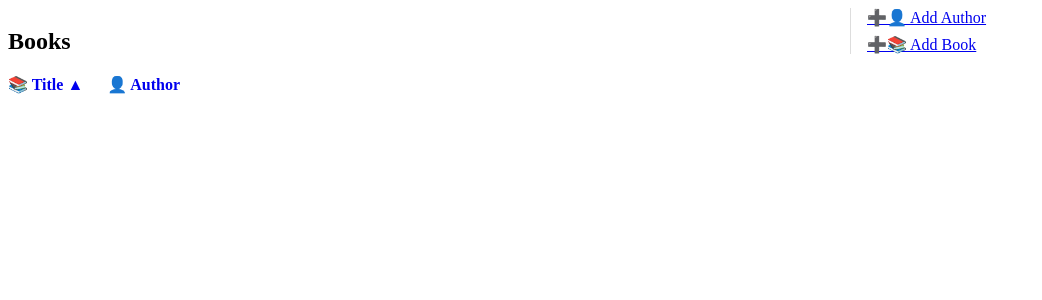
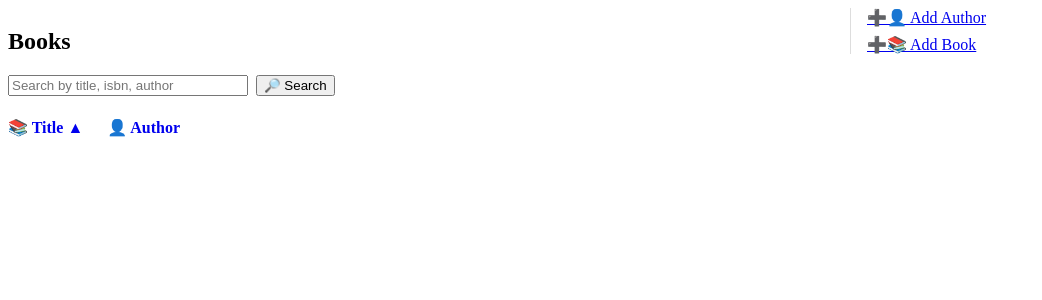
Before and after one commit to Oleguzik/BookAlchemy, a Flask app: page / in a window 1280 px wide. Shown: the top 300 px of the page, without its empty margins (0-1042 px from the left). Run offline with Flask 3, Linux system fonts and the light colour scheme.

Commit message:
Merge search forms, implement keyword search, preserve query in add forms

```diff
--- a/app.py
+++ b/app.py
@@ -4,6 +4,7 @@
 
 from data_models import db, Author, Book
 from datetime import datetime
+from sqlalchemy import or_
 
 
 # Create Flask application instance
@@ -26,24 +27,42 @@
 	# Query all books and pass to the template. The Book model includes a
 	# relationship to Author so we can access book.author.name directly.
 	# Allow sorting through query parameters: sort=title|author and order=asc|desc
+	# Also support keyword search via `q` query param (search title, isbn, author name)
+	q = request.args.get('q', '').strip()
 	sort_by = request.args.get('sort', 'title')
 	order = request.args.get('order', 'asc')
 
+	# Build the base query
+	query = Book.query
+
+	# If a search term is provided, filter books by title, isbn, or author name
+	if q:
+		# join Author so we can search against author.name as well
+		query = query.join(Author).filter(
+			or_(Book.title.ilike(f"%{q}%"), Book.isbn.ilike(f"%{q}%"), Author.name.ilike(f"%{q}%"))
+		)
+
+	# Apply ordering after filtering
 	if sort_by == 'author':
 		# join Author and order by author's name
+		query = query.join(Author)
 		if order == 'desc':
-			books = Book.query.join(Author).order_by(Author.name.desc()).all()
+			query = query.order_by(Author.name.desc())
 		else:
-			books = Book.query.join(Author).order_by(Author.name).all()
+			query = query.order_by(Author.name)
 	else:
 		# default to ordering by title
 		if order == 'desc':
-			books = Book.query.order_by(Book.title.desc()).all()
+			query = query.order_by(Book.title.desc())
 		else:
-			books = Book.query.order_by(Book.title).all()
-	# Also query authors for display
+			query = query.order_by(Book.title)
+	# Fetch results
+	books = query.all()
+
+	# Also query authors for display (we keep authors listing but not shown anymore per UI change)
 	authors = Author.query.order_by(Author.name).all()
-	return render_template('home.html', books=books, authors=authors, sort_by=sort_by, order=order)
+	no_results = (len(books) == 0 and bool(q))
+	return render_template('home.html', books=books, authors=authors, sort_by=sort_by, order=order, q=q, no_results=no_results)
 
 
 @app.route('/add_author', methods=['GET', 'POST'])
@@ -51,6 +70,7 @@
 	# Preserve current sorting when navigating from home
 	sort_by = request.args.get('sort', request.form.get('sort')) or 'title'
 	order = request.args.get('order', request.form.get('order')) or 'asc'
+	q = request.args.get('q', request.form.get('q')) or ''
 
 	if request.method == 'POST':
 		name = request.form.get('name')
@@ -69,10 +89,10 @@
 		db.session.add(new_author)
 		db.session.commit()
 		# Redirect to home, preserving sort/order and showing a success flag
-		return redirect(url_for('home', sort=sort_by, order=order, success='author_added'))
+		return redirect(url_for('home', sort=sort_by, order=order, q=q, success='author_added'))
 
 	# On GET, render add form. Pass sorting for sticky params.
-	return render_template('add_author.html', sort=sort_by, order=order)
+	return render_template('add_author.html', sort=sort_by, order=order, q=q)
 
 
 @app.route('/add_book', methods=['GET', 'POST'])
@@ -80,6 +100,7 @@
 	# Provide list of authors for the dropdown and keep any sorting state
 	sort_by = request.args.get('sort', request.form.get('sort')) or 'title'
 	order = request.args.get('order', request.form.get('order')) or 'asc'
+	q = request.args.get('q', request.form.get('q')) or ''
 	message = None
 	authors = Author.query.order_by(Author.name).all()
 	if request.method == 'POST':
@@ -98,9 +119,9 @@
 		new_book = Book(isbn=isbn, title=title, publication_year=pub_year, author_id=author_id)
 		db.session.add(new_book)
 		db.session.commit()
-		return redirect(url_for('home', sort=sort_by, order=order, success='book_added'))
+		return redirect(url_for('home', sort=sort_by, order=order, q=q, success='book_added'))
 
-	return render_template('add_book.html', authors=authors, sort=sort_by, order=order)
+	return render_template('add_book.html', authors=authors, sort=sort_by, order=order, q=q)
 
 
 if __name__ == '__main__':
--- a/templates/add_author.html
+++ b/templates/add_author.html
@@ -10,6 +10,9 @@
   <form action="/add_author" method="POST">
   <input type="hidden" name="sort" value="{{ sort }}">
   <input type="hidden" name="order" value="{{ order }}">
+  <input type="hidden" name="q" value="{{ q }}">
+  <input type="hidden" name="q" value="{{ q }}">
+  <input type="hidden" name="q" value="{{ q }}">
   <label for="name">Author Name:</label>
   <input type="text" id="name" name="name" required><br><br>
 
--- a/templates/add_book.html
+++ b/templates/add_book.html
@@ -13,6 +13,9 @@
   <form action="/add_book" method="POST">
     <input type="hidden" name="sort" value="{{ sort }}">
     <input type="hidden" name="order" value="{{ order }}">
+    <input type="hidden" name="q" value="{{ q }}">
+    <input type="hidden" name="q" value="{{ q }}">
+    <input type="hidden" name="q" value="{{ q }}">
     <label for="isbn">ISBN:</label>
     <input type="text" id="isbn" name="isbn" required><br><br>
 
--- a/templates/home.html
+++ b/templates/home.html
@@ -10,16 +10,33 @@
     <div style="display:flex; gap:32px; align-items:flex-start;">
       <section style="flex: 2;">
         <h2>Books</h2>
+        <!-- Search form (preserves sort and order using hidden fields) -->
+        <form method="GET" action="/" style="margin-bottom: 12px; display:flex; gap:8px; align-items:center;">
+          <input type="hidden" name="sort" value="{{ sort_by }}">
+          <input type="hidden" name="order" value="{{ order }}">
+          <input type="search" name="q" value="{{ q }}" placeholder="Search by title, isbn, author" style="min-width: 240px;" />
+          <button type="submit">🔎 Search</button>
+          {% if q %}<a href="{{ url_for('home', sort=sort_by, order=order) }}">Clear</a>{% endif %}
+        </form>
         <!-- Sorting is provided via the clickable headers below (Title / Author). -->
         {# Show success message from redirects, e.g., 'author_added' or 'book_added' #}
         {% if request.args.get('success') %}
           <p style="color:green; margin:8px 0;">{% if request.args.get('success') == 'author_added' %}Author added successfully.{% elif request.args.get('success') == 'book_added' %}Book added successfully.{% else %}Operation completed successfully.{% endif %}</p>
         {% endif %}
         {# Clickable column headers that toggle sort direction. Using emojis as icons. #}
+        <!-- Empty spacer for header controls -->
+        <div style="display:flex; gap:8px; align-items:center; margin-bottom:10px;">
+        </div>
         <div style="display:flex; gap:24px; align-items:center; margin-bottom:8px;">
           <a href="{{ url_for('home', sort='title', order=('desc' if sort_by == 'title' and order == 'asc' else 'asc')) }}" style="text-decoration:none; font-weight:bold;">📚 Title {% if sort_by == 'title' %}{% if order=='asc' %}&#9650;{% else %}&#9660;{% endif %}{% endif %}</a>
           <a href="{{ url_for('home', sort='author', order=('desc' if sort_by == 'author' and order == 'asc' else 'asc')) }}" style="text-decoration:none; font-weight:bold;">👤 Author {% if sort_by == 'author' %}{% if order=='asc' %}&#9650;{% else %}&#9660;{% endif %}{% endif %}</a>
         </div>
+        {% if q and books|length == 0 %}
+          <p style="color:#a00">No books found for "{{ q }}"</p>
+        {% elif q %}
+          <p style="color:green">Found {{ books|length }} result{{ 's' if books|length != 1 }} for "{{ q }}"</p>
+        {% endif %}
+        {# no_results text removed to avoid duplication (we show 'Found X results' or clear message above) #}
         {% for book in books %}
     <div style="display:flex; align-items:center; gap: 16px; margin-bottom: 16px;">
       {% if book.isbn %}
@@ -35,8 +52,8 @@
 
       <aside style="flex: 1; border-left: 1px solid #ddd; padding-left: 16px;">
         <div style="display:flex; flex-direction:column; gap:8px;">
-          <p style="margin:0"><a href="{{ url_for('add_author', sort=sort_by, order=order) }}">➕👤 Add Author</a></p>
-          <p style="margin:0"><a href="{{ url_for('add_book', sort=sort_by, order=order) }}">➕📚 Add Book</a></p>
+          <p style="margin:0"><a href="{{ url_for('add_author', sort=sort_by, order=order, q=q) }}">➕👤 Add Author</a></p>
+          <p style="margin:0"><a href="{{ url_for('add_book', sort=sort_by, order=order, q=q) }}">➕📚 Add Book</a></p>
         </div>
       </aside>
     </div>
```
